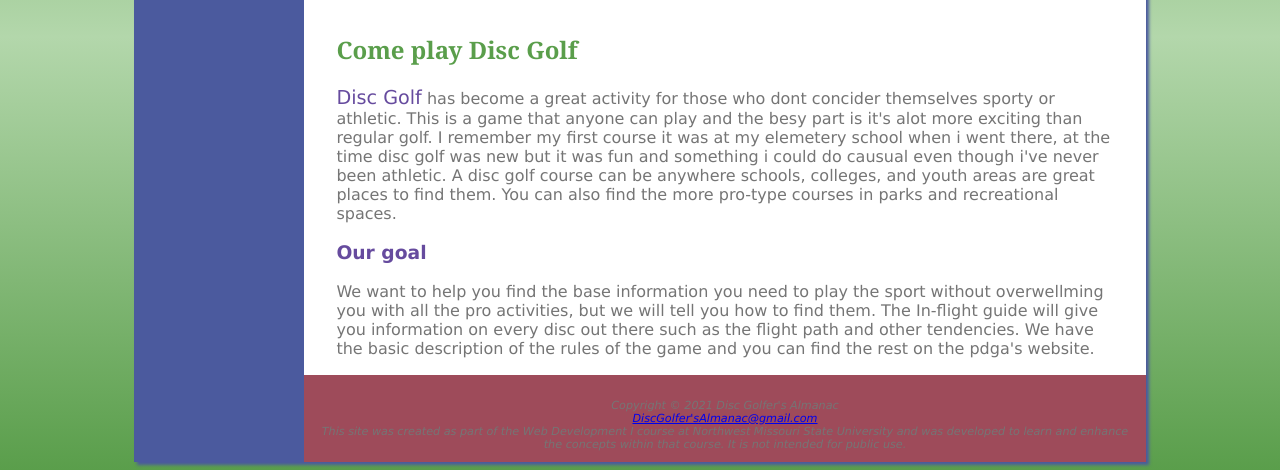
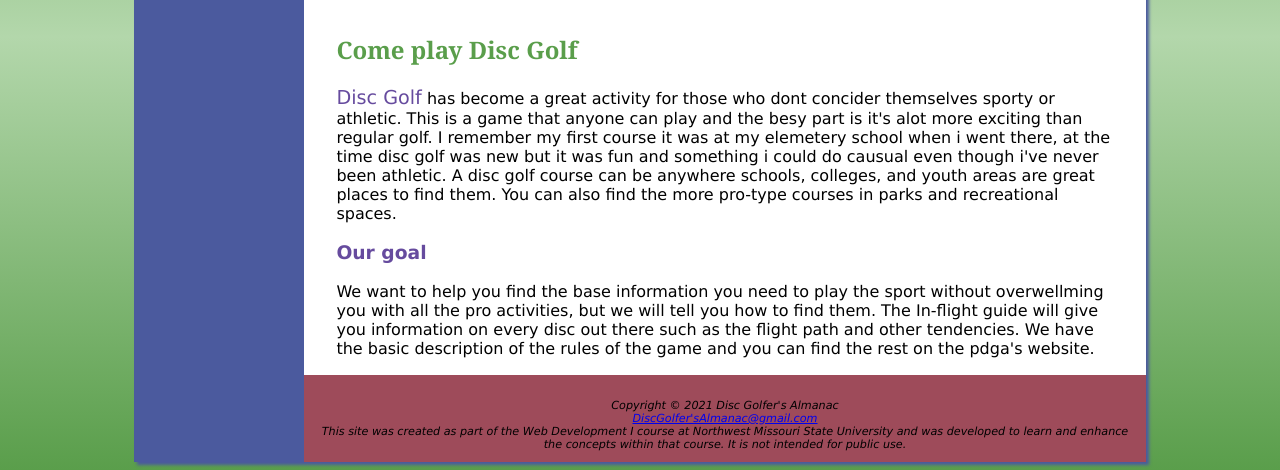
Before and after one commit to KcScout/Web-Project, a plain HTML site: page index.html in a window 1280 px wide. Shown: the part 396-866 px from the top of the page. Drawn offline with Linux system fonts and the light colour scheme.

Commit message:
Update disc.css

```diff
--- a/disc.css
+++ b/disc.css
@@ -23,7 +23,7 @@ header, nav, main, footer {
 
 body {
   background-color: #5a9e4b;
-  color: #757575;
+  color: #000000;
   font-family: Verdana, Arial, sans-serif;
   background-image: linear-gradient(to bottom, #5a9e4b, #b3d7ab, #5a9e4b);
 }
```
